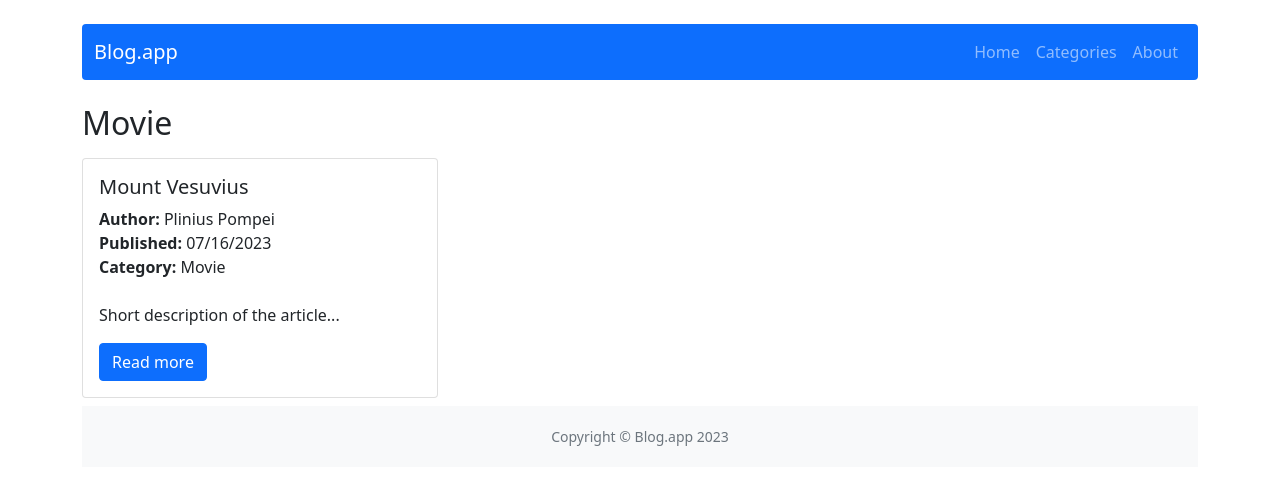
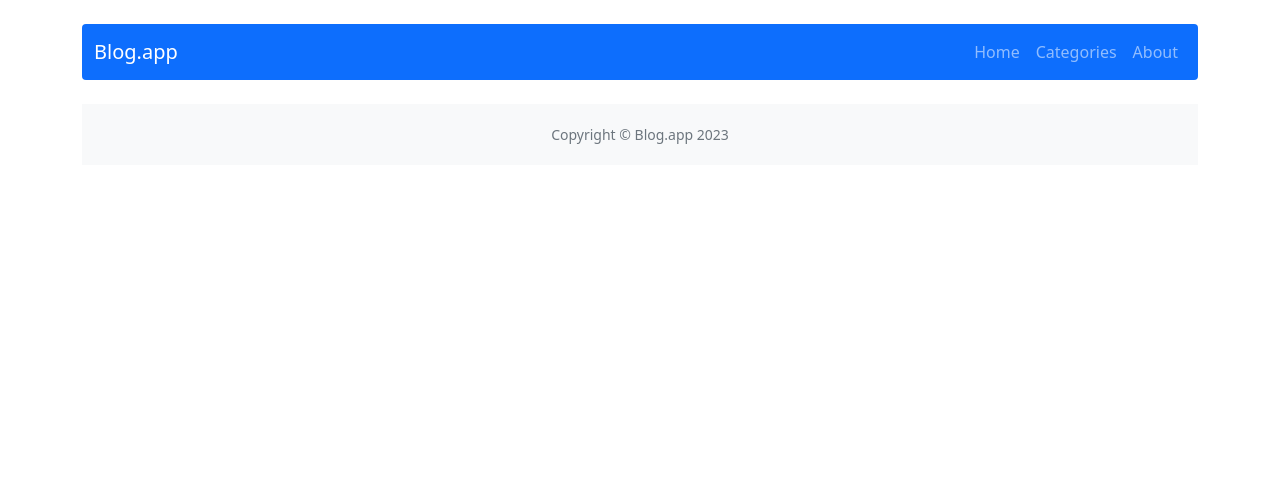
Before and after one commit to anntan2913/react-blog-app, a React (Create React App) app: page /category/Movie in a window 1280 px wide. Shown: the top 484 px of the page. Built offline with nearby package versions, Linux system fonts and the light colour scheme.

Commit message:
change selectors in categoriesRedux, update components Categories, Category, Post, App

```diff
--- a/src/App.js
+++ b/src/App.js
@@ -23,7 +23,7 @@ const App = () => {
           <Route path="/post/add" element={<AddPost />} />
           <Route path="/post/edit/:id" element={<EditPost />} />
           <Route path="/categories" element={<Categories />} />
-          <Route path="/category/:categoryName" element={<Category />} />
+          <Route path="/category/:id" element={<Category />} />
           <Route path="/about" element={<About />} />
           <Route path="*" element={<NoMatch />} />
         </Routes>
@@ -34,3 +34,5 @@ const App = () => {
 };
 
 export default App;
+
+// line 26: zmiana nazwy param. na id z name
--- a/src/components/pages/Categories.js
+++ b/src/components/pages/Categories.js
@@ -14,7 +14,7 @@ const Categories = () => {
         <ListGroup style={{ width: '42rem', border: 'none' }}>
             {categories.map(cat =>(
                 <ListGroupItem key={cat.id}>
-                    <Link key={cat.id} to={`/category/${cat.name}`}>{cat.name}</Link>
+                    <Link key={cat.id} to={`/category/${cat.id}`}>{cat.name}</Link>
                 </ListGroupItem>
                 ))
             }
--- a/src/components/pages/Category.js
+++ b/src/components/pages/Category.js
@@ -1,26 +1,30 @@
 import { useParams, Navigate } from 'react-router-dom';
 import { useSelector } from 'react-redux';
-import { getAllCategoriesWithPosts } from '../../redux/categoriesRedux';
+import { getCategoryByIdWithPosts } from '../../redux/categoriesRedux';
 import { Row, Col, Card, Button } from 'react-bootstrap';
 import dateToStr from '../../utils/dateToStr';
 import { Link } from 'react-router-dom';
 
 const Category = () => {
 
-    const { categoryName } = useParams();
+    const { id } = useParams();
     /*
     const categoriesWithPosts = useSelector(state => getAllCategoriesWithPosts({ categories: state.categories,
                                                                                  posts: state.posts  }));             // przekaz. refer
-    a po destrukturyzacji:
-    */
+    1. a po destrukturyzacji:
     const categoriesWithPosts = useSelector(({ categories, posts }) => getAllCategoriesWithPosts({ categories, posts }));
 
+    2. korekta: po zmianach w categoriesRedux (nowy selektor getCategoriesByIdWithPosts) jest niepotrzebne;
+    korekta const categoryData:
     const categoryData = categoriesWithPosts.find(category => category.name === categoryName);
+    */
+
+    const categoryData = useSelector((state) => getCategoryByIdWithPosts(state, id));
 
     if (!categoryData) return <Navigate to='/categories'/>;
     else return (
         <section>
-        <h2>{categoryName}</h2>
+        <h2>{categoryData.name}</h2>
             <Row>
                 {categoryData.posts.map(post => (
                     <Col key={post.id} className="d-flex" sm="12" md="4" lg="4">
@@ -35,7 +39,7 @@ const Category = () => {
                                     {dateToStr(post.publishedDate)}
                                     <br />
                                     <strong>Category: </strong>
-                                    {categoryName}
+                                    {categoryData.name}
                                     <br />
                                     <br />
                                     {post.shortDescription}
--- a/src/components/pages/Post.js
+++ b/src/components/pages/Post.js
@@ -4,7 +4,7 @@ import { Navigate, useParams, Link } from "react-router-dom";
 import { Card, Button, Modal } from "react-bootstrap";
 import { useState } from "react";
 import dateToStr from "../../utils/dateToStr";
-import { getCategoryById } from "../../redux/categoriesRedux";
+//import { getCategoryById } from "../../redux/categoriesRedux";
 
 const Post = () => {
 
--- a/src/redux/categoriesRedux.js
+++ b/src/redux/categoriesRedux.js
@@ -1,9 +1,13 @@
 //selectors
 export const getAllCategories = ({ categories }) => categories;
-export const getCategoryById = ({ categories }, categoryId ) => categories.find(category => category.id === categoryId);
+//export const getCategoryById = ({ categories }, categoryId ) => categories.find(category => category.id === categoryId);
 export const getCategoryByName = ({ categories }, categoryName ) => categories.find(category => category.name === categoryName);
-export const getAllCategoriesWithPosts = ({ categories, posts }) => categories.map(category => ({ ...category, posts:
-  posts.filter(post => post.categoryId === category.id) }));
+//export const getAllCategoriesWithPosts = ({ categories, posts }) => categories.map(category => ({ ...category, posts:
+//  posts.filter(post => post.categoryId === category.id) }));
+export const getCategoryByIdWithPosts = ({ categories, posts }, categoryId) => ({
+    ...categories.find(category => category.id === categoryId),
+    posts: posts.filter(post => post.categoryId === categoryId)
+  });
 
 //action creators
 const categoriesReducer = (statePart = [], action) => {
```
